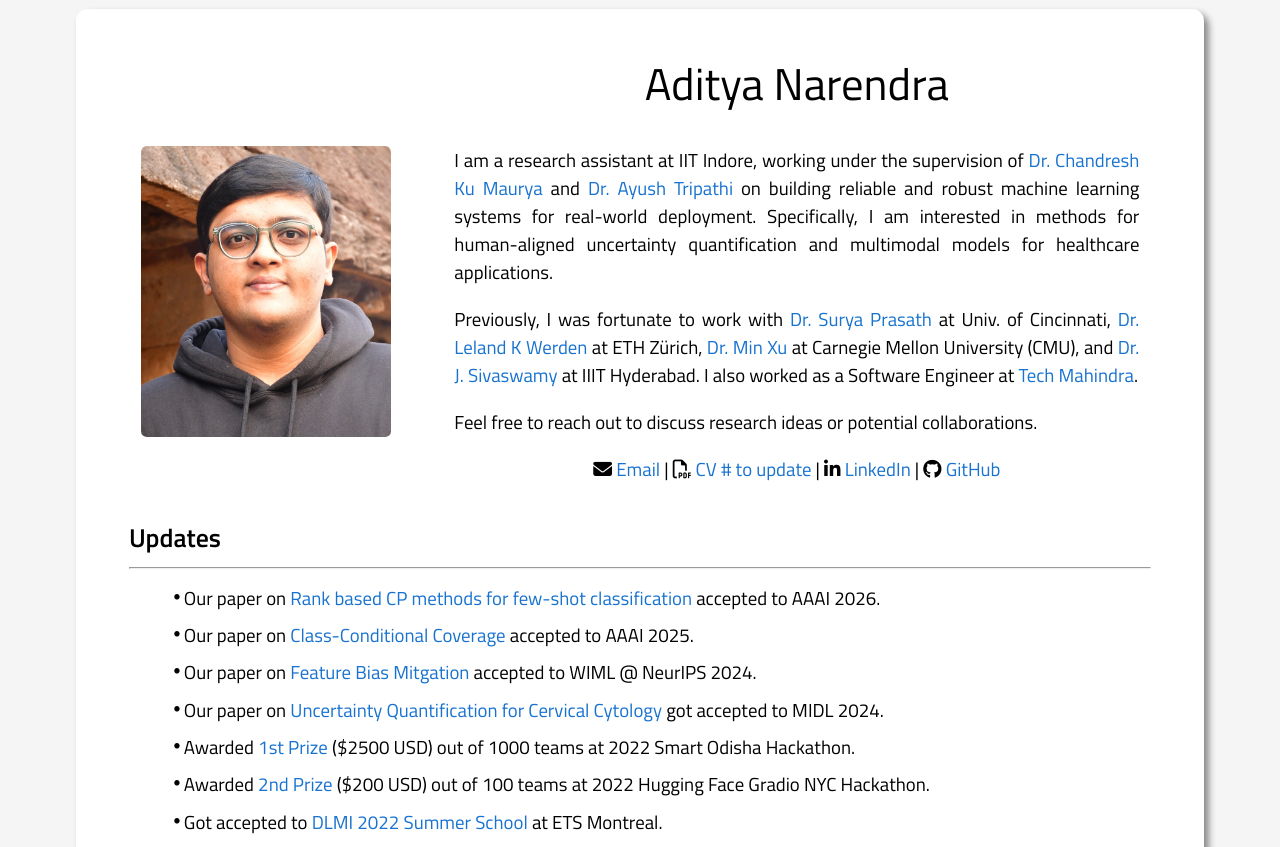
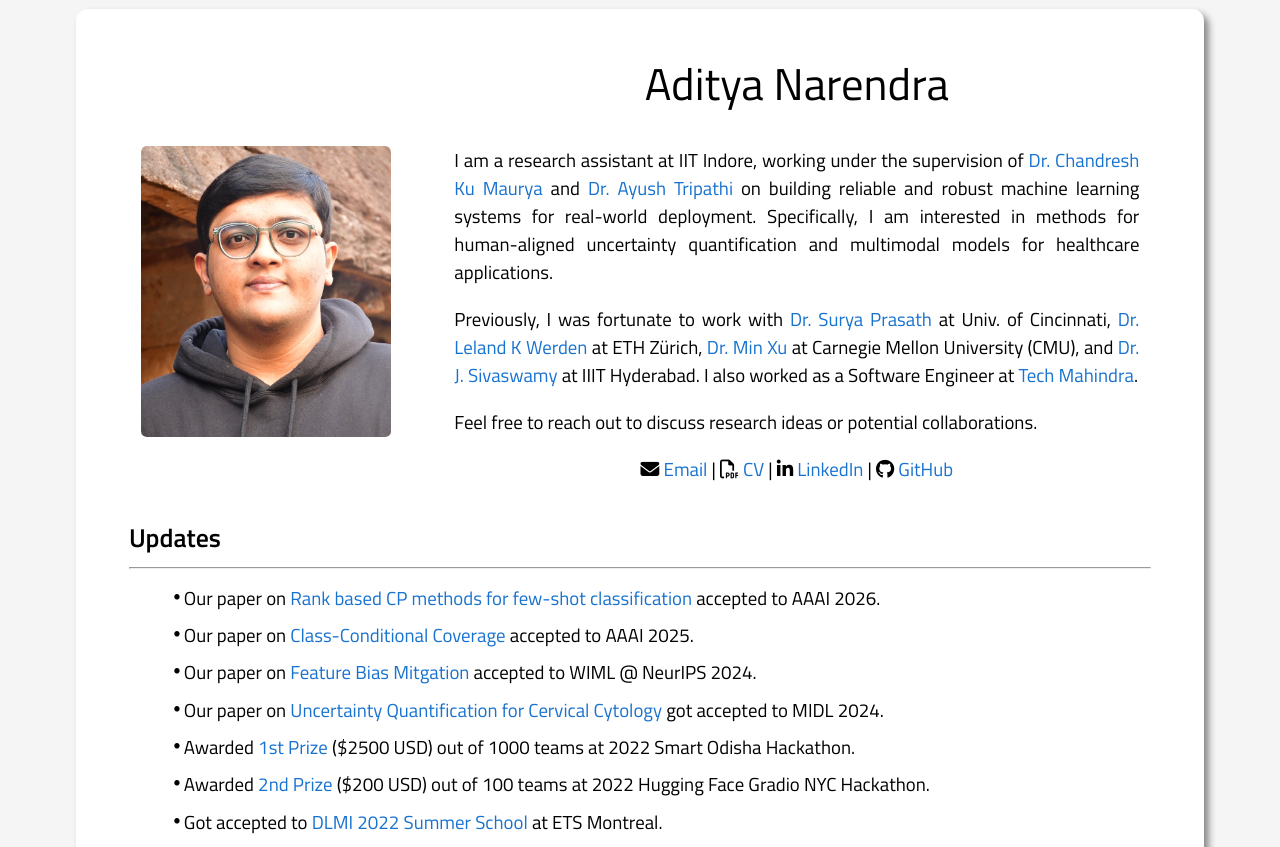
Before and after one commit to AdiNarendra98/adinarendra98.github.io, a plain HTML site: page index.html in a window 1280 px wide. Shown: the top 847 px of the page. Drawn offline with Linux system fonts and the light colour scheme; a script that the page names is missing; some icons are missing.

Commit message:
Update index.html

```diff
--- a/index.html
+++ b/index.html
@@ -97,7 +97,7 @@
           <p align=center>
           <p align=center class="info-icons">
           <i class="fa fa-envelope" aria-hidden="true"></i> <a href="adinarendra0108@gmail.com">Email</a> |
-          <i class="fa fa-file-pdf-o" aria-hidden="true"></i> <a href="AdityaNarendraCV.pdf" target="_blank">CV # to update</a> |
+          <i class="fa fa-file-pdf-o" aria-hidden="true"></i> <a href="AdityaNarendraCV26.pdf" target="_blank">CV</a> |
           <i class="fa fa-linkedin" aria-hidden="true"></i> <a href="https://www.linkedin.com/in/adityanarendra/" target="_blank">LinkedIn</a> |
           <i class="fa fa-github" aria-hidden="true"></i> <a href="https://github.com/AdiNarendra98" target="_blank">GitHub</a>
           </p>
```
